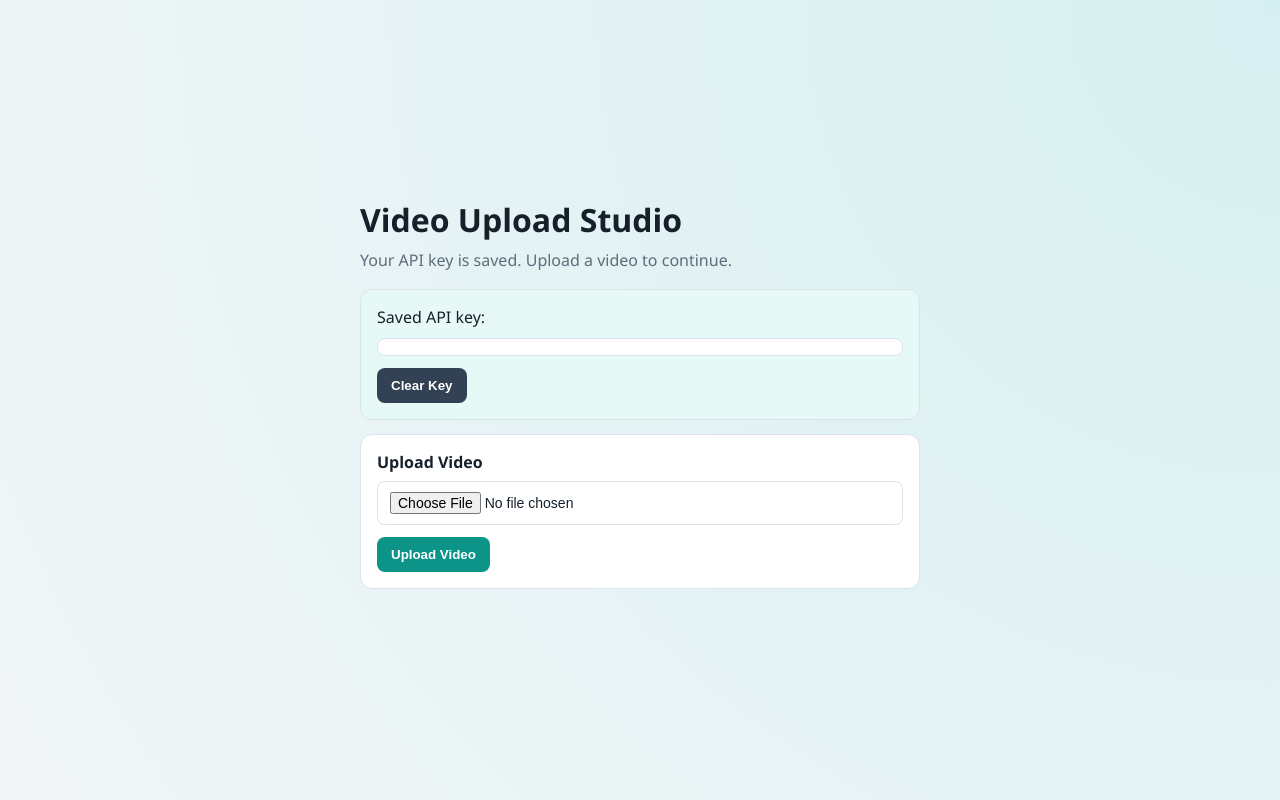
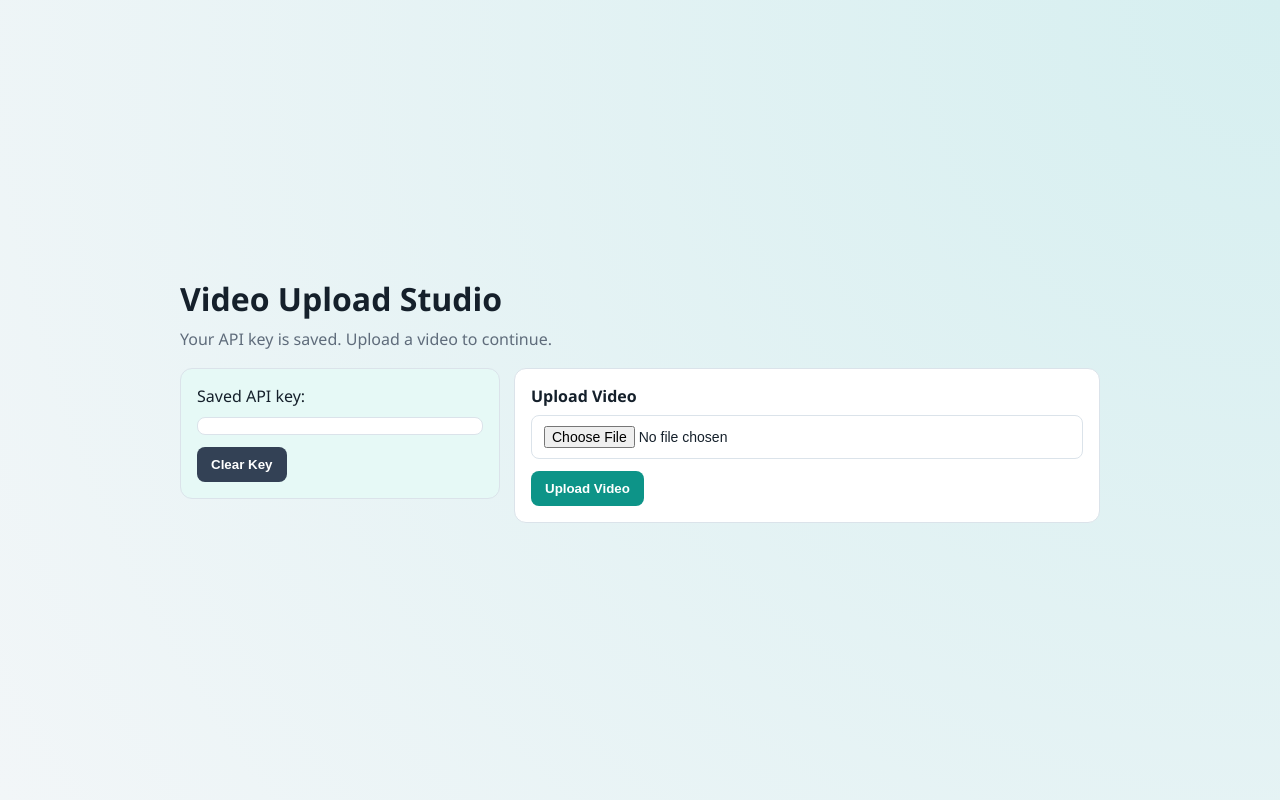
Before and after one commit to anku2424/High-Quality-local-AI-Video-Editor, a FastAPI app: template app/templates/studio.html in a window 1280 px wide. Run offline with FastAPI, Linux system fonts and the light colour scheme; the template is opened without the code that fills it, so the values that code supplies are empty.

Commit message:
taking api key on the left

```diff
--- a/app/static/styles.css
+++ b/app/static/styles.css
@@ -25,7 +25,7 @@
 }
 
 .container {
-  width: min(560px, 100%);
+  width: min(920px, 100%);
 }
 
 h1 {
@@ -104,3 +104,21 @@
   word-break: break-word;
   white-space: pre-wrap;
 }
+
+.studio-layout {
+  display: grid;
+  grid-template-columns: minmax(220px, 320px) 1fr;
+  gap: 14px;
+  align-items: start;
+}
+
+.studio-layout .status,
+.studio-layout .card {
+  margin-bottom: 0;
+}
+
+@media (max-width: 760px) {
+  .studio-layout {
+    grid-template-columns: 1fr;
+  }
+}
--- a/app/templates/studio.html
+++ b/app/templates/studio.html
@@ -11,6 +11,7 @@
       <h1>Video Upload Studio</h1>
       <p class="subtitle">Your API key is saved. Upload a video to continue.</p>
 
+      <section class="studio-layout">
         <section class="status success">
           <p>Saved API key:</p>
           <code class="key-display">{{ masked_key }}</code>
@@ -24,6 +25,7 @@
           <input id="video" name="video" type="file" accept="video/*" required />
           <button type="submit">Upload Video</button>
         </form>
+      </section>
 
       {% if video_uploaded %}
       <section class="status success">
```
Lines whose indentation alone changed are shown as unchanged.
